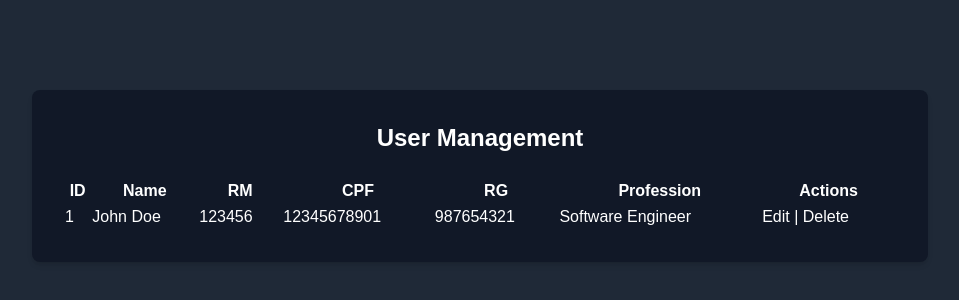
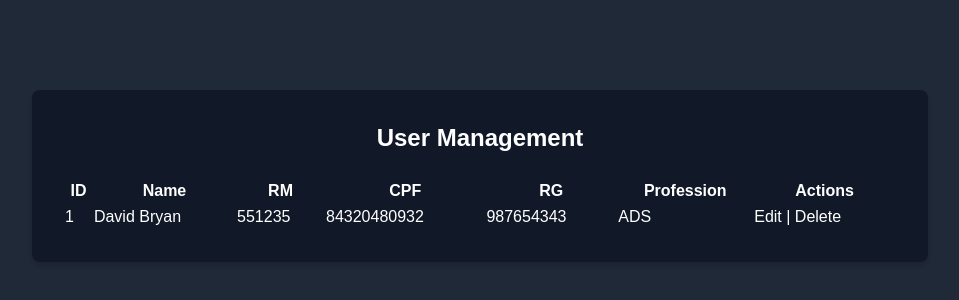
Before and after one commit to davidbryan20/projetoDP, a Next.js app: page /pages/user-management in a window 1280 px wide. Shown: the part 224-524 px from the top of the page, without its empty margins (160-1119 px from the left). Built offline with nearby package versions, Linux system fonts and the light colour scheme.

Commit message:
alteração

```diff
--- a/src/app/pages/user-management/page.tsx
+++ b/src/app/pages/user-management/page.tsx
@@ -21,11 +21,11 @@ export default function UserManagement() {
           <tbody>
             <tr>
               <td>1</td>
-              <td>John Doe</td>
-              <td>123456</td>
-              <td>12345678901</td>
-              <td>987654321</td>
-              <td>Software Engineer</td>
+              <td>David Bryan</td>
+              <td>551235</td>
+              <td>84320480932</td>
+              <td>987654343</td>
+              <td>ADS</td>
               <td>Edit | Delete</td>
             </tr>
           </tbody>
```
